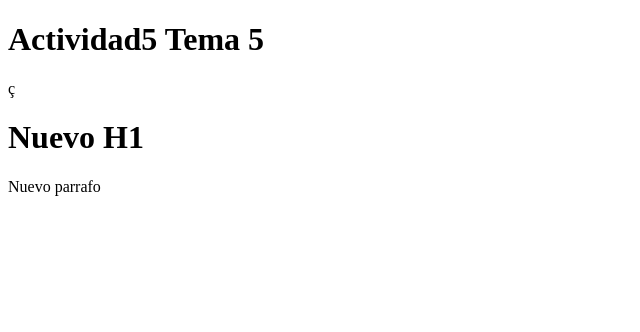
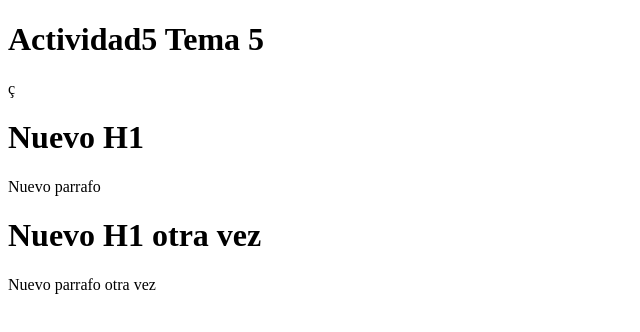
Before and after one commit to teresafmartine/UD5_Actividad5_Teresa, a plain HTML site: page index.html in a window 1280 px wide. Shown: the whole page, without its empty margins (0-640 px from the left). Drawn offline with Linux system fonts and the light colour scheme.

Commit message:
Segundo commit tras fork

```diff
--- a/index.html
+++ b/index.html
@@ -10,5 +10,7 @@
     <h1>Actividad5 Tema 5</h1>ç
     <h1>Nuevo H1</h1>
     <p>Nuevo parrafo</p>
+    <h1>Nuevo H1 otra vez</h1>
+    <p>Nuevo parrafo otra vez</p>
 </body>
 </html>
```
